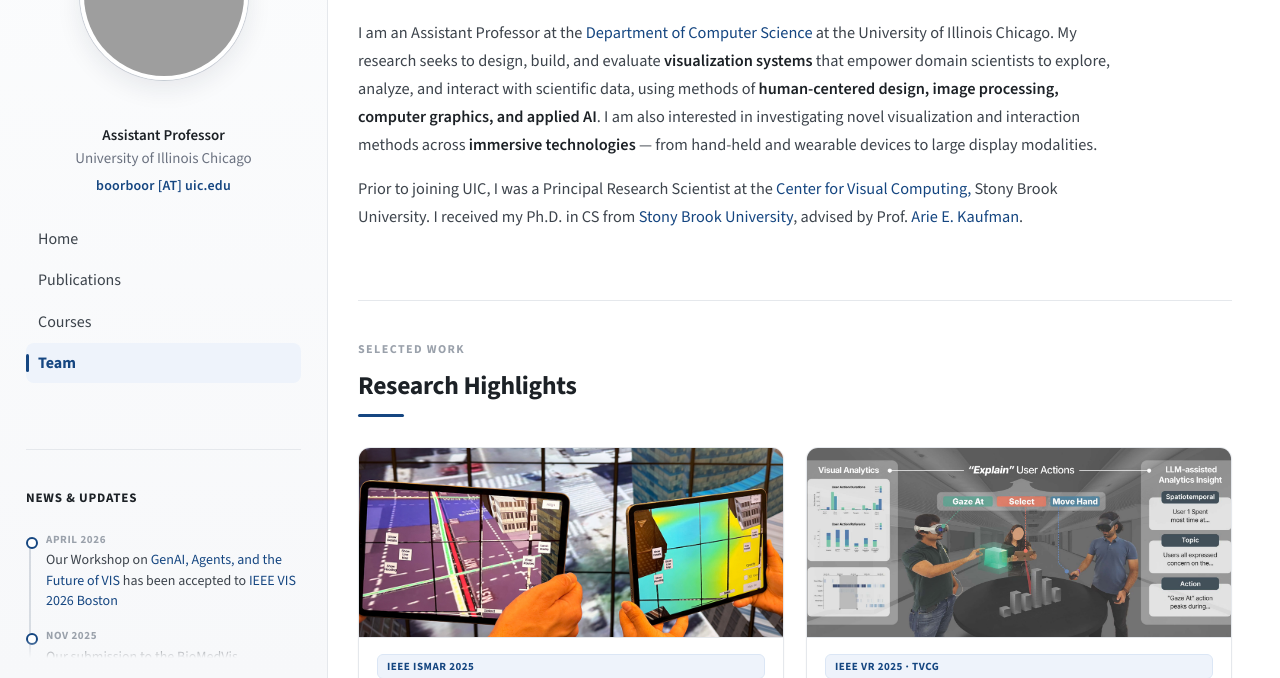
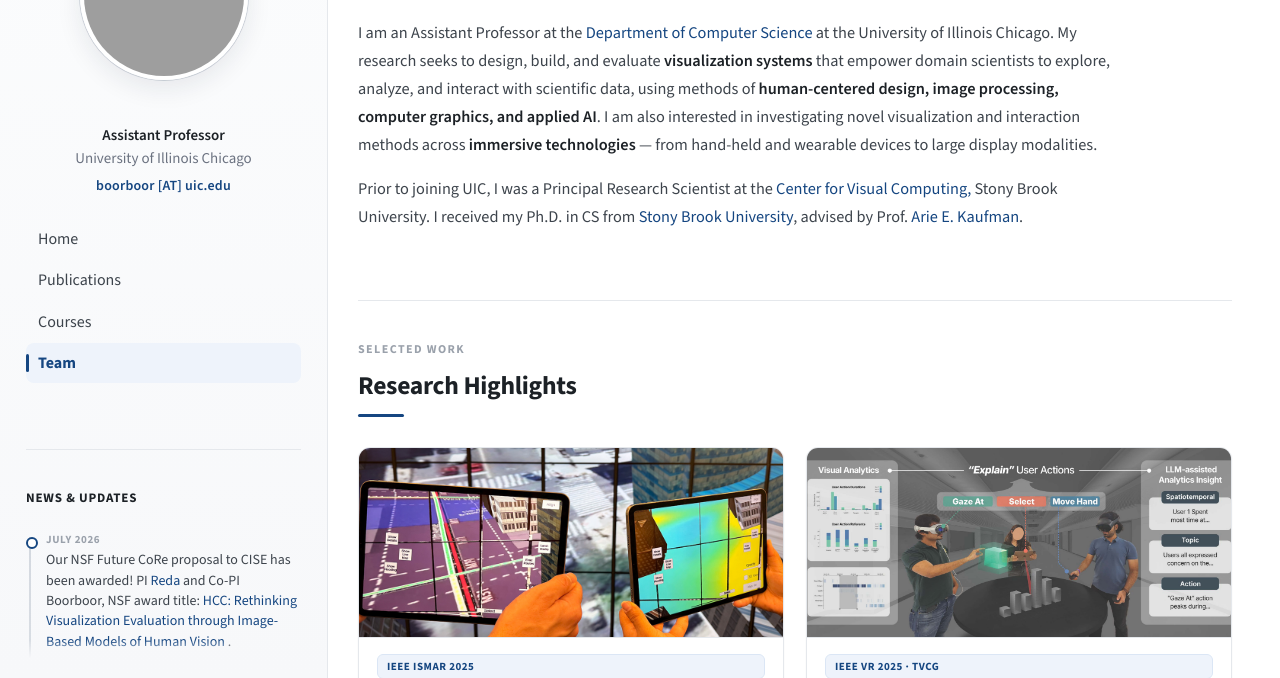
Before and after one commit to saeedboorboor/saeedboorboor.github.io, a plain HTML site: page index.html in a window 1280 px wide. Shown: the part 122-800 px from the top of the page. Drawn offline with nearby package versions, Linux system fonts and the light colour scheme; grey boxes are pictures that could not be loaded; some icons are missing.

Commit message:
added NSF award

```diff
--- a/index.html
+++ b/index.html
@@ -58,6 +58,10 @@
       <span class="sidenav-title">News &amp; Updates</span>
       <div class="sidenav-news">
         <div class="news-list">
+          <div class="news-item">
+            <div class="news-date">July 2026</div>
+            <div>Our NSF Future CoRe proposal to CISE has been awarded! PI <a href="https://khreda.com/" target="new">Reda</a> and Co-PI Boorboor, NSF award title: <a href="https://www.nsf.gov/awardsearch/show-award?AWD_ID=2618093" target="new"> HCC: Rethinking Visualization Evaluation through Image-Based Models of Human Vision </a>.</div>
+          </div>
           <div class="news-item">
             <div class="news-date">April 2026</div>
             <div>Our Workshop on <a href="https://ieeevis.org/year/2026/info/program/workshops/" target="new">GenAI, Agents, and the Future of VIS</a> has been accepted to <a href="https://ieeevis.org/year/2026/welcome/" target="new">IEEE VIS 2026 Boston</a></div>
```
